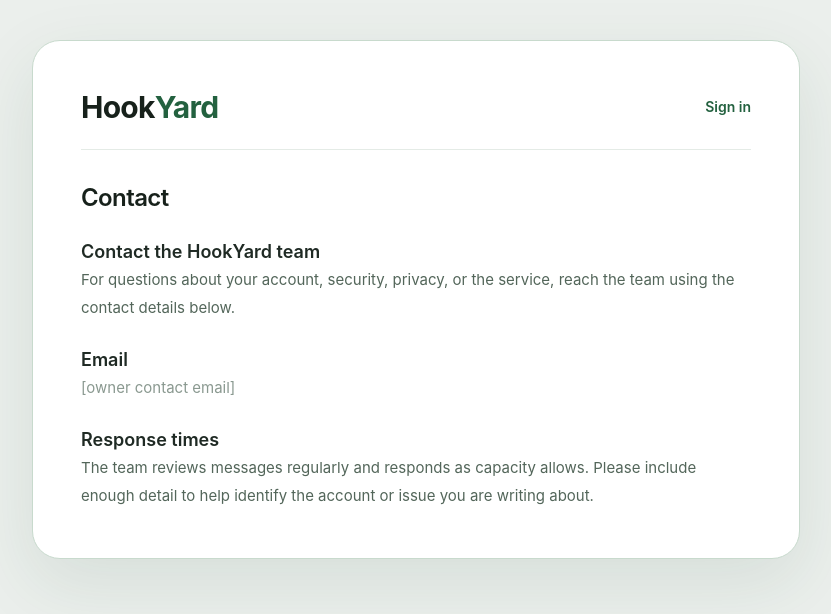
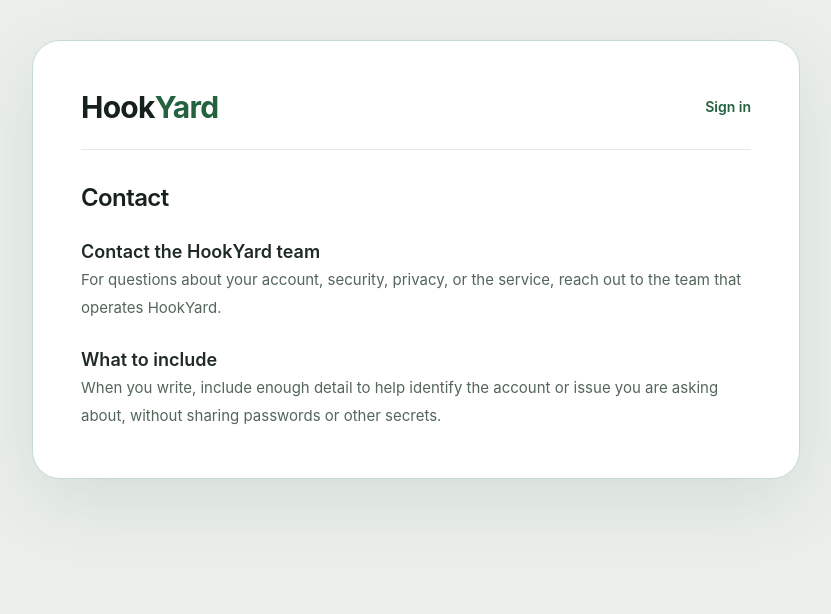
Before and after one commit to MyiTran/HookYard-web, a React (Vite) app: page /contact in a window 1280 px wide. Shown: the top 614 px of the page, without its empty margins (224-1055 px from the left). Built offline with nearby package versions, Linux system fonts and the light colour scheme.

Commit message:
fix: remove placeholder contact details from public pages

```diff
--- a/src/pages/public/ContactPage.tsx
+++ b/src/pages/public/ContactPage.tsx
@@ -6,21 +6,16 @@ function ContactPage() {
       <section>
         <h3 className="text-lg font-semibold text-[#1F2A24]">Contact the HookYard team</h3>
         <p>
-          For questions about your account, security, privacy, or the service, reach the team using the
-          contact details below.
+          For questions about your account, security, privacy, or the service, reach out to the team
+          that operates HookYard.
         </p>
       </section>
 
       <section>
-        <h3 className="text-lg font-semibold text-[#1F2A24]">Email</h3>
-        <p className="text-[#8A9990]">[owner contact email]</p>
-      </section>
-
-      <section>
-        <h3 className="text-lg font-semibold text-[#1F2A24]">Response times</h3>
+        <h3 className="text-lg font-semibold text-[#1F2A24]">What to include</h3>
         <p>
-          The team reviews messages regularly and responds as capacity allows. Please include enough
-          detail to help identify the account or issue you are writing about.
+          When you write, include enough detail to help identify the account or issue you are asking
+          about, without sharing passwords or other secrets.
         </p>
       </section>
     </PublicPage>
--- a/src/pages/public/PrivacyPolicyPage.tsx
+++ b/src/pages/public/PrivacyPolicyPage.tsx
@@ -45,8 +45,8 @@ function PrivacyPolicyPage() {
         <h3 className="text-lg font-semibold text-[#1F2A24]">Authentication and storage</h3>
         <p>
           A session token is stored in your browser's local storage and is sent with requests to the
-          HookYard backend service. Account and service data are stored and processed by that backend
-          service and its hosting providers.
+          HookYard backend service. Account and service data are stored and processed by the HookYard
+          backend service.
         </p>
       </section>
 
```
